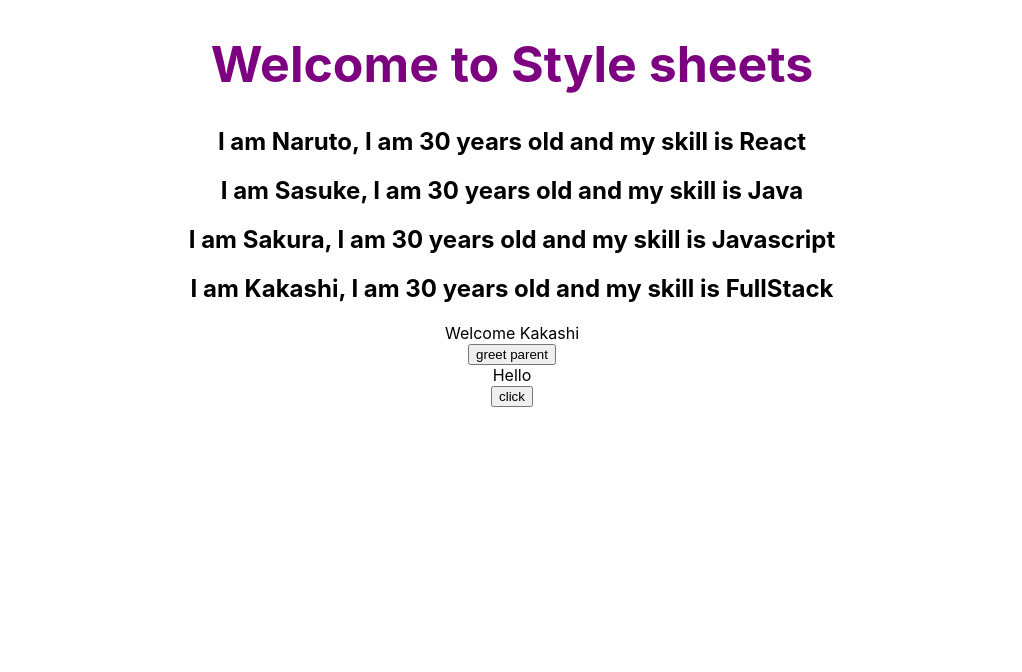
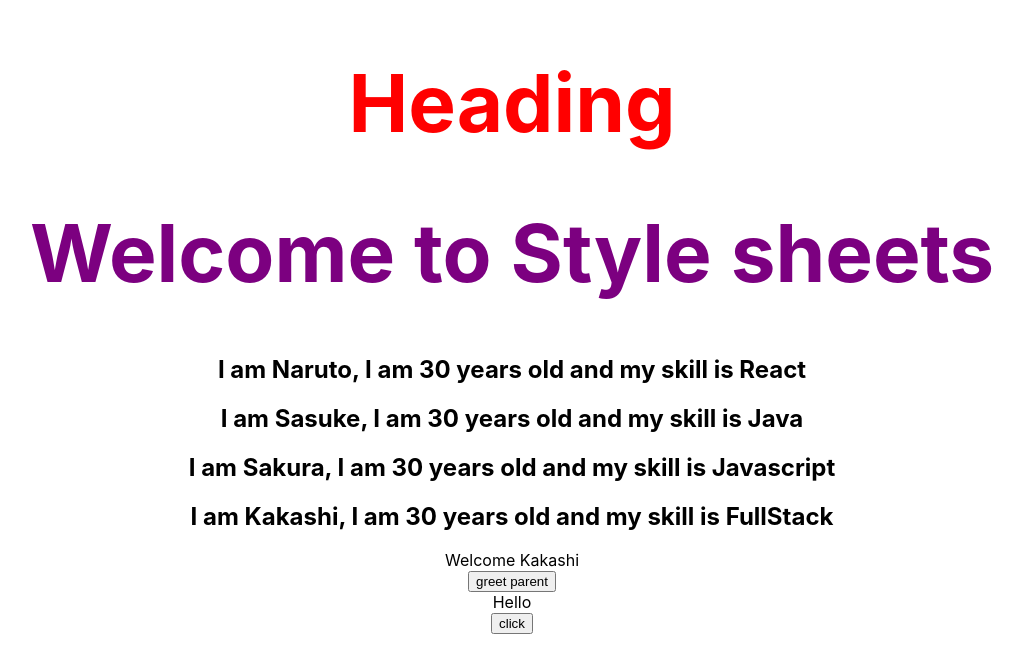
Before and after one commit to Praneshwar24/dxcreactapp, a React (Create React App) app: page / in a window 1280 px wide. Shown: the top 672 px of the page, without its empty margins (128-1150 px from the left). Built offline with nearby package versions, Linux system fonts and the light colour scheme; the HTML template or start-up script is replaced by a standard one.

Commit message:
Inline styling

```diff
--- a/src/App.js
+++ b/src/App.js
@@ -11,10 +11,12 @@ import ParentComponent from './components/ParentComponent';
 import UserGreeting from './components/UserGreeting';
 import NameList from './components/NameList';
 import StyleSheet from './components/StyleSheet';
+import Inline from './components/Inline';
 
 function App() {
   return (
     <div className="App">
+      <Inline/>
       <StyleSheet enabled = {true}/>
       <NameList/>
       <UserGreeting/>
--- /dev/null
+++ b/src/components/Inline.js
@@ -0,0 +1,16 @@
+import React from 'react'
+//demo on inline styling
+const heading = {
+    fontSize: '80px',
+    color: 'red'
+}
+
+function Inline() {
+    return (
+        <div>
+            <h1 style={heading}>Heading</h1>
+        </div>
+    )
+}
+
+export default Inline
--- a/src/components/StyleSheet.js
+++ b/src/components/StyleSheet.js
@@ -2,6 +2,7 @@ import React from 'react'
 import './myStyles.css'
 
 function StyleSheet(props) {
+    //literal-$, template - {}, attribute - name
     let className = props.enabled ? 'primary' : ''
     return (
         <div>
--- a/src/components/myStyles.css
+++ b/src/components/myStyles.css
@@ -3,5 +3,5 @@
 }
 
 .font-xl{
-    font-size: 50px;
+    font-size: 80px;
 }
```
